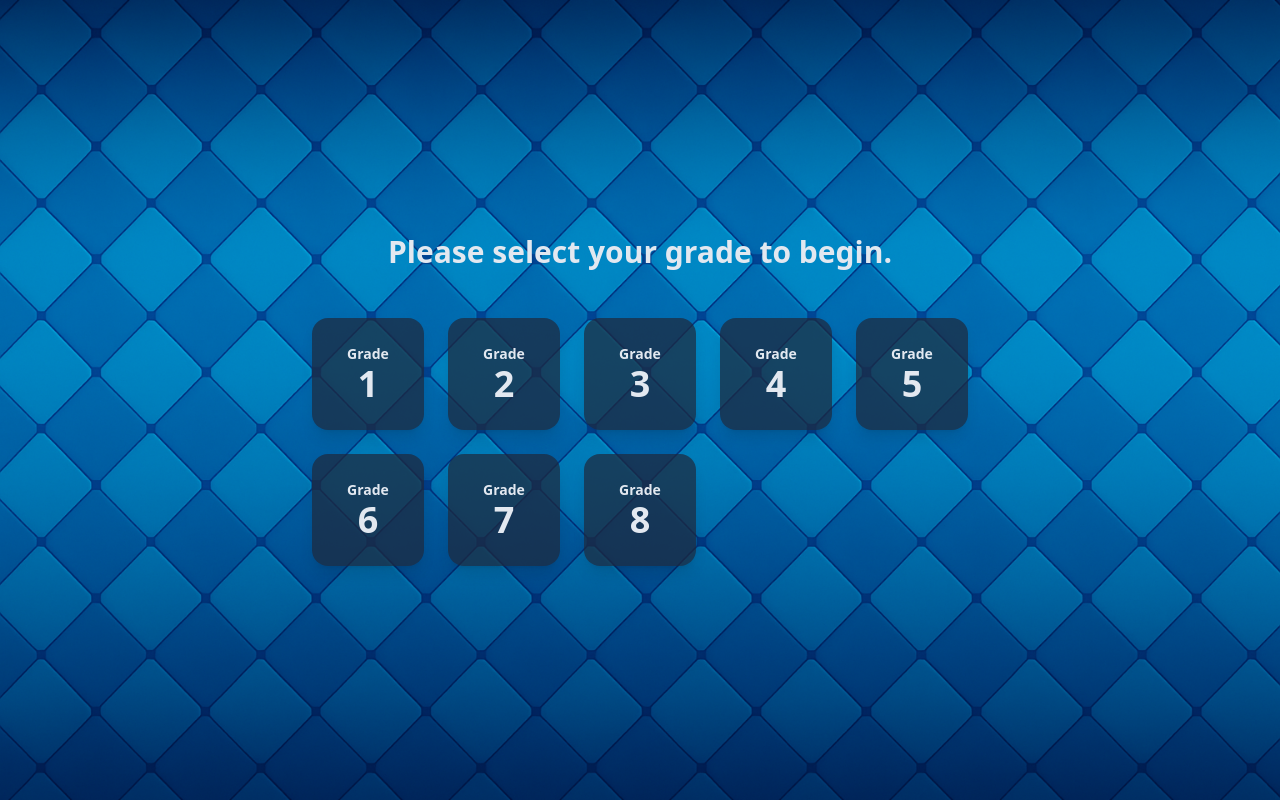
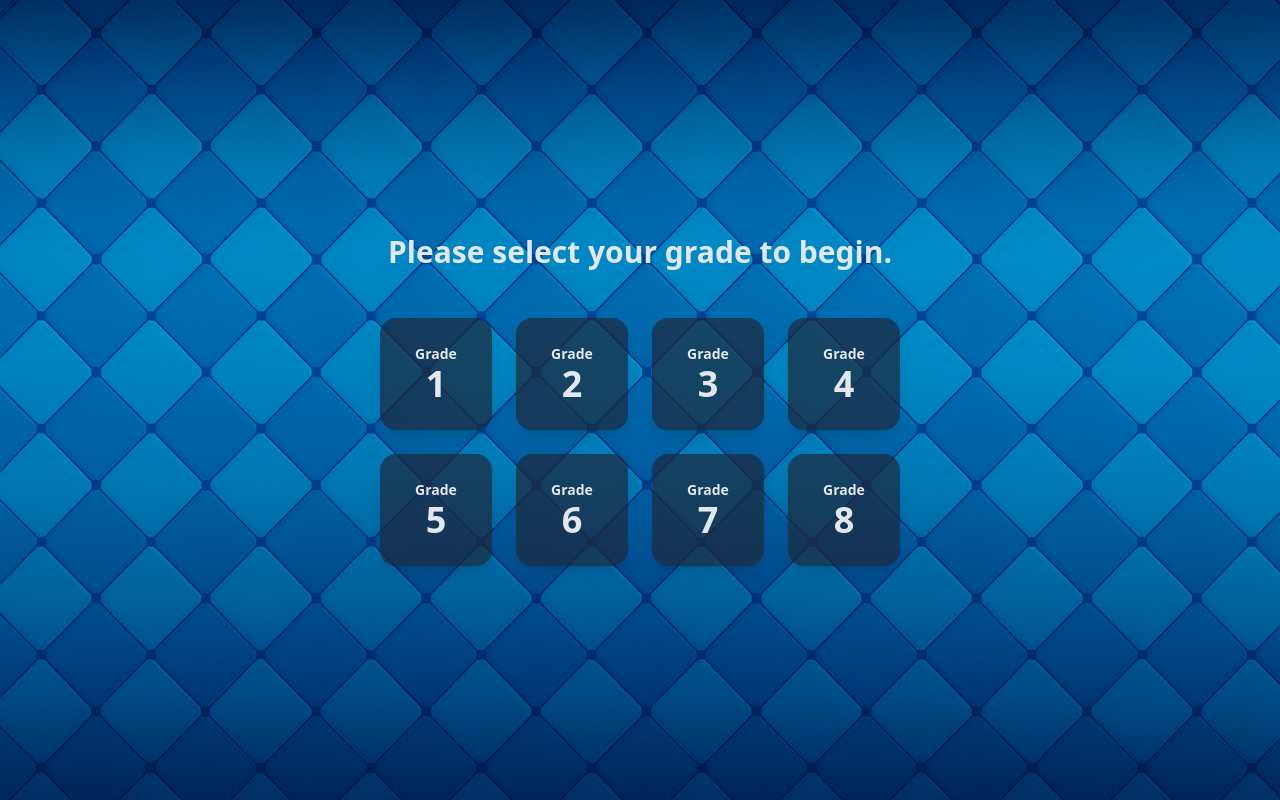
Before and after one commit to KING-ANSHUL/ORF-TEST-TALKER-CAVE, a React (Vite) app: page / in a window 1280 px wide. Built offline with nearby package versions, Linux system fonts and the light colour scheme.

Commit message:
Update GradeSelectionScreen.tsx

```diff
--- a/components/GradeSelectionScreen.tsx
+++ b/components/GradeSelectionScreen.tsx
@@ -7,22 +7,29 @@ interface GradeSelectionScreenProps {
 export const GradeSelectionScreen: React.FC<GradeSelectionScreenProps> = ({ onGradeSelect }) => {
   const grades = Array.from({ length: 8 }, (_, i) => i + 1);
 
+  const renderGradeButton = (grade: number) => (
+    <button
+      key={grade}
+      onClick={() => onGradeSelect(grade)}
+      className="w-24 h-24 sm:w-28 sm:h-28 bg-slate-800/70 rounded-2xl flex flex-col items-center justify-center text-slate-200 hover:bg-cyan-600 hover:text-white hover:scale-110 transition-all duration-300 shadow-lg backdrop-blur-sm"
+    >
+      <span className="text-sm font-semibold">Grade</span>
+      <span className="text-4xl font-bold">{grade}</span>
+    </button>
+  );
+
   return (
     <div className="w-full h-full text-white flex flex-col items-center justify-center p-8 animate-fade-in text-center">
       <h2 className="text-2xl sm:text-3xl font-semibold text-slate-200 mb-12">
         Please select your grade to begin.
       </h2>
-      <div className="grid grid-cols-2 sm:grid-cols-3 md:grid-cols-4 lg:grid-cols-5 gap-4 sm:gap-6">
-        {grades.map((grade) => (
-          <button
-            key={grade}
-            onClick={() => onGradeSelect(grade)}
-            className="w-24 h-24 sm:w-28 sm:h-28 bg-slate-800/70 rounded-2xl flex flex-col items-center justify-center text-slate-200 hover:bg-cyan-600 hover:text-white hover:scale-110 transition-all duration-300 shadow-lg backdrop-blur-sm"
-          >
-            <span className="text-sm font-semibold">Grade</span>
-            <span className="text-4xl font-bold">{grade}</span>
-          </button>
-        ))}
+      <div className="flex flex-col items-center gap-4 sm:gap-6">
+        <div className="flex flex-wrap justify-center gap-4 sm:gap-6">
+          {grades.slice(0, 4).map(renderGradeButton)}
+        </div>
+        <div className="flex flex-wrap justify-center gap-4 sm:gap-6">
+          {grades.slice(4).map(renderGradeButton)}
+        </div>
       </div>
     </div>
   );
```
